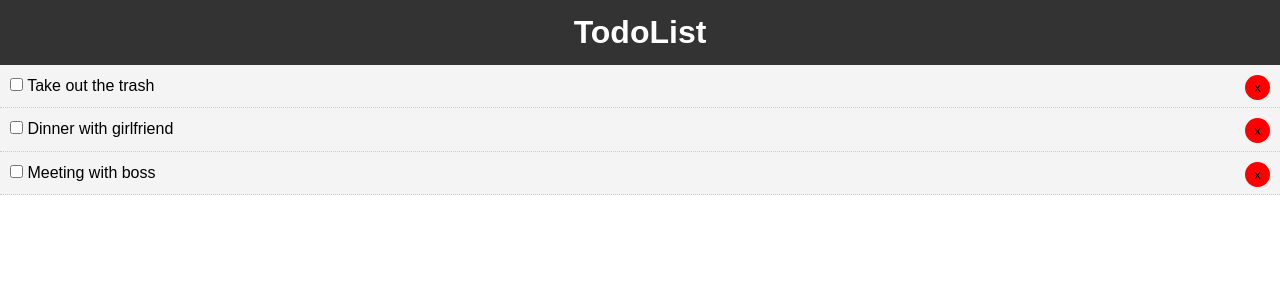
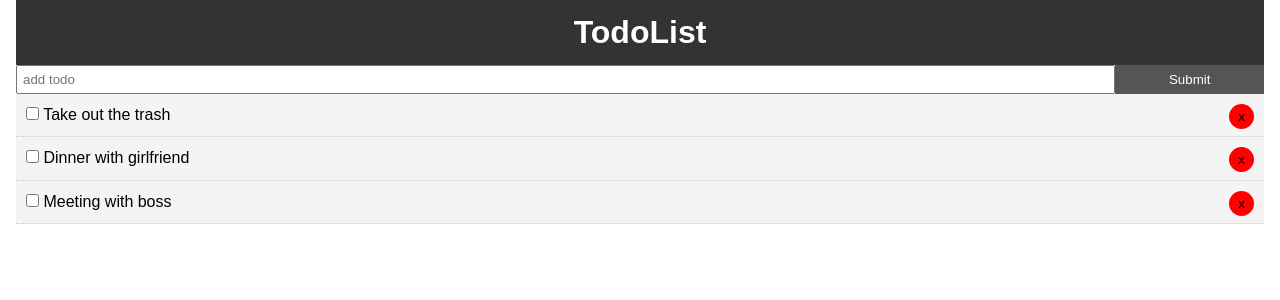
Before and after one commit to Musyimi97/to-do-react, a React (Create React App) app: page / in a window 1280 px wide. Shown: the top 300 px of the page. Built offline with nearby package versions, Linux system fonts and the light colour scheme.

Commit message:
edited app.css agaiin

```diff
--- a/src/App.css
+++ b/src/App.css
@@ -13,3 +13,18 @@
   color:#333;
   text-decoration: none;
 }
+
+.container{
+  padding: 0 1rem;
+}
+.btn {
+  display: inline-block;
+  border: none;
+  background: #555;
+  color: #fff;
+  padding: 7px 20px;
+  cursor: pointer;
+}
+.btn:hover{
+  background: #666;
+}
--- a/src/App.js
+++ b/src/App.js
@@ -2,6 +2,7 @@
 import Todos from './components/Todos';
 import './App.css';
 import Header from './components/layout/Header'
+import AddTodo from './components/AddTodo'
 
 class App extends Component {
   state = {
@@ -42,10 +43,11 @@
 render() {
   return (
     <div className="App">
+    <div className="container">
     <Header />
-      <header className="App-header">
-      <Todos todos={this.state.todos} markComplete={this.markComplete} delTodo={this.delTodo}/>
-      </header>
+    <AddTodo />
+    <Todos todos={this.state.todos} markComplete={this.markComplete} delTodo={this.delTodo}/>
+    </div>
     </div>
   );
 }
--- a/src/components/AddTodo.js
+++ b/src/components/AddTodo.js
@@ -0,0 +1,14 @@
+import React, { Component } from 'react'
+
+export class AddTodo extends Component {
+    render() {
+        return (
+          <form style={{display:'flex'}} >
+              <input type="text" name="title" placeholder="add todo" style={{flex: '10', padding:'5px'}}/>
+              <input type="submit" value="Submit" className="btn" style={{flex:1}}/>
+          </form>
+        )
+    }
+}
+
+export default AddTodo
```
